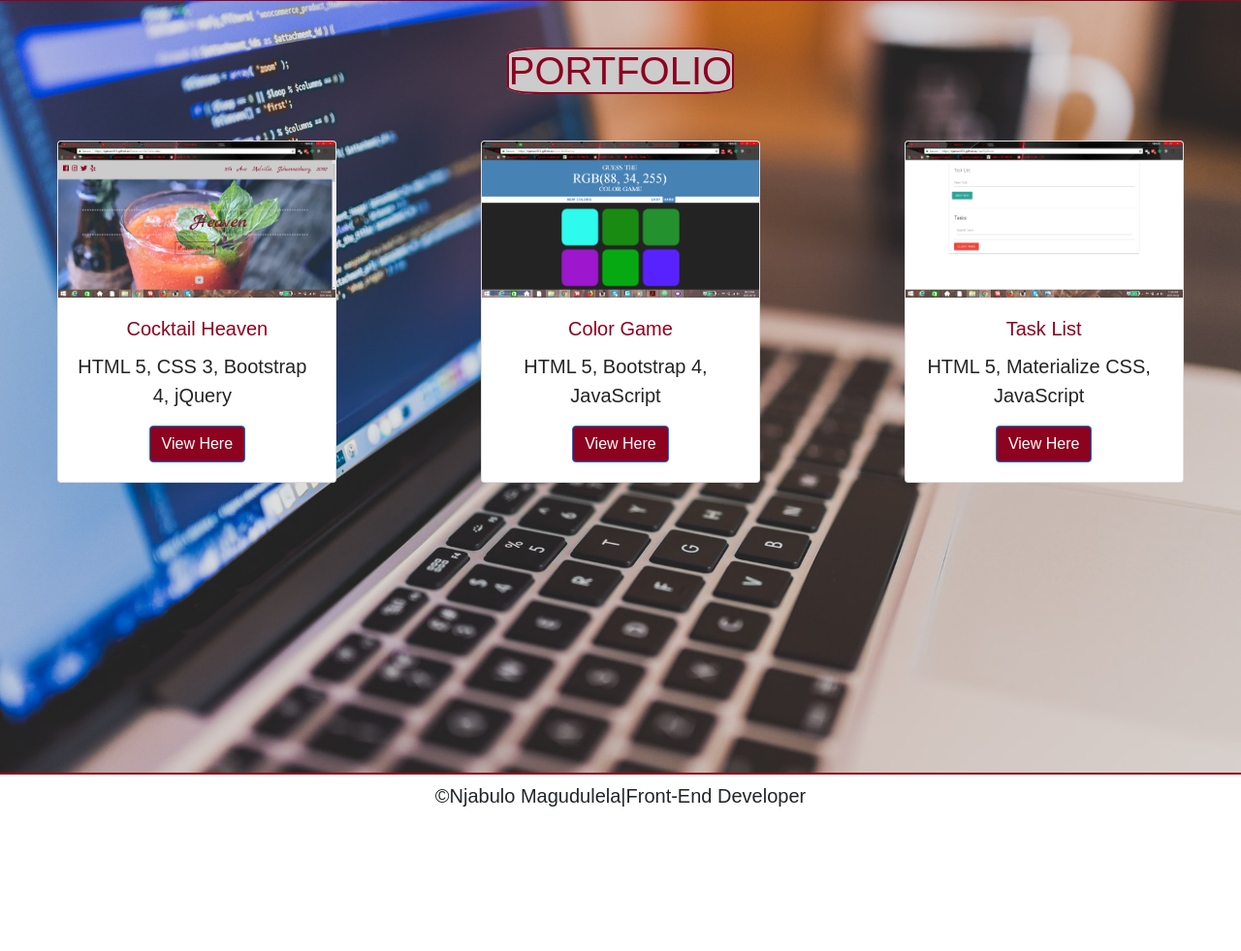
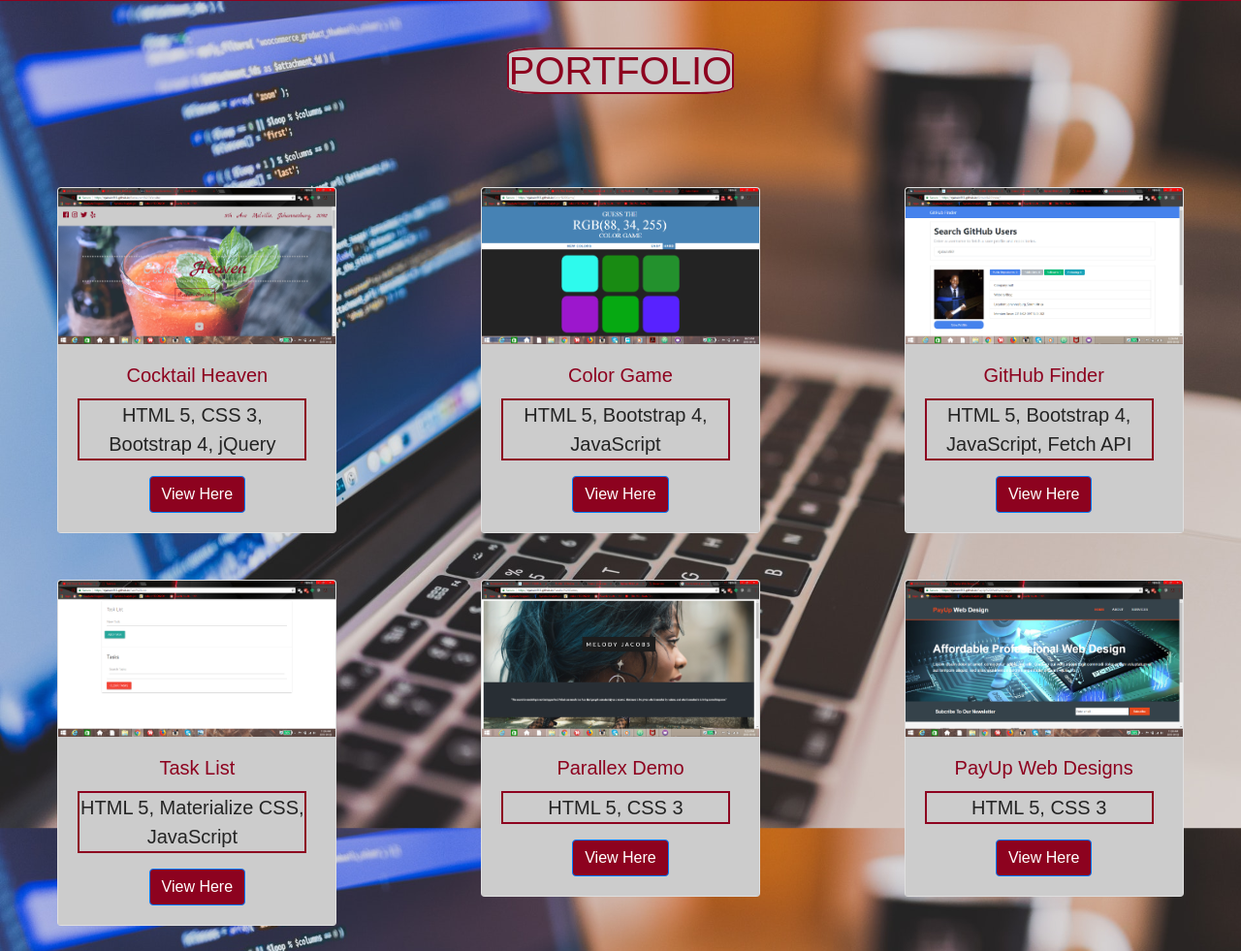
Before and after one commit to Njabulo961/Njabulo961.github.io, a plain HTML site: page Portfolio/index.html in a window 1280 px wide. Shown: the part 1699-2680 px from the top of the page at 97% size. Before the commit the page ends 2540 px from the top, so only its background shows below. Drawn offline with nearby package versions, Linux system fonts and the light colour scheme.

Commit message:
Portfolio
Portfolio

```diff
--- a/Portfolio/index.html
+++ b/Portfolio/index.html
@@ -56,10 +56,10 @@ being of utmost importance.</p>
   <h1 class="text-uppercase red my-5"><span>portfolio</span></h1>
   <!--- Portfolio item 1 --->
   <div class="row">
-  <div class="col-sm-4">
+  <div class="col-sm-4 py-5">
   <div class="card" style="width: 18rem;">
   <img class="card-img-top" src="Cocktail.png" alt="Card image cap">
-  <div class="card-body red">
+  <div class="card-body red grey-b">
     <h5 class="card-title">Cocktail Heaven</h5>
     <p class="card-text">HTML 5, CSS 3, Bootstrap 4, jQuery</p>
     <a href="https://njabulo961.github.io/Restaurant%20Website/" class="btn btn-primary red-b" target="_blank">View Here</a>
@@ -67,10 +67,10 @@ being of utmost importance.</p>
 </div>
 </div>
 <!--- Portfolio item 2 --->
-<div class="col-sm-4">
+<div class="col-sm-4 py-5">
 <div class="card" style="width: 18rem;">
 <img class="card-img-top" src="Color.png" alt="Card image cap">
-<div class="card-body red">
+<div class="card-body red grey-b">
   <h5 class="card-title">Color Game</h5>
   <p class="card-text">HTML 5, Bootstrap 4, JavaScript</p>
   <a href="https://njabulo961.github.io/Color%20Game/" class="btn btn-primary red-b" target="_blank">View Here</a>
@@ -78,13 +78,46 @@ being of utmost importance.</p>
 </div>
 </div>
 <!--- Portfolio item 3 --->
+<div class="col-sm-4 py-5">
+<div class="card" style="width: 18rem;">
+<img class="card-img-top" src="GitHub Finder.png" alt="Card image cap">
+<div class="card-body red grey-b">
+  <h5 class="card-title">GitHub Finder</h5>
+  <p class="card-text">HTML 5, Bootstrap 4, JavaScript, Fetch API</p>
+  <a href="https://njabulo961.github.io/Github%20finder/" class="btn btn-primary red-b" target="_blank">View Here</a>
+</div>
+</div>
+</div>
+<!--- Portfolio item 4 --->
 <div class="col-sm-4">
 <div class="card" style="width: 18rem;">
 <img class="card-img-top" src="Task List.png" alt="Card image cap">
-<div class="card-body red">
+<div class="card-body red grey-b">
   <h5 class="card-title">Task List</h5>
   <p class="card-text">HTML 5, Materialize CSS, JavaScript</p>
   <a href="https://njabulo961.github.io/Task%20List/" class="btn btn-primary red-b" target="_blank">View Here</a>
+</div>
+</div>
+</div>
+<!--- Portfolio item 5 --->
+<div class="col-sm-4">
+<div class="card" style="width: 18rem;">
+<img class="card-img-top" src="Parallex.png" alt="Card image cap">
+<div class="card-body red grey-b">
+  <h5 class="card-title">Parallex Demo</h5>
+  <p class="card-text">HTML 5, CSS 3</p>
+  <a href="https://njabulo961.github.io/Parallex%20Demo/" class="btn btn-primary red-b" target="_blank">View Here</a>
+</div>
+</div>
+</div>
+<!--- Portfolio item 6 --->
+<div class="col-sm-4">
+<div class="card" style="width: 18rem;">
+<img class="card-img-top" src="PayUp.png" alt="Card image cap">
+<div class="card-body red grey-b">
+  <h5 class="card-title">PayUp Web Designs</h5>
+  <p class="card-text">HTML 5, CSS 3</p>
+  <a href="https://njabulo961.github.io/PayUp%20Web%20Design/" class="btn btn-primary red-b" target="_blank">View Here</a>
 </div>
 </div>
 </div>
--- a/Portfolio/style.css
+++ b/Portfolio/style.css
@@ -3,12 +3,11 @@ body{
  font-family: sans-serif;
  margin-left: 0;
  margin-right: 0;
+ background-color: #ccc;
 }
 
 .cont{
   width: 100%
-  background-color: #f4f4f4;
-
 }
 .red{
   color: #8d021f;
@@ -21,6 +20,10 @@ body{
 }
 .grey{
   color: #ccc;
+}
+
+.grey-b {
+  background-color: #ccc;
 }
 
 span{
@@ -59,6 +62,8 @@ p{
   font-size: 20px;
   color: #242424;
   margin-right: 10px;
+  background-color: #ccc;
+  border: 2px solid  #8d021f;
 
 }
 
@@ -67,7 +72,7 @@ p{
   background: url(port.jpg)center/cover fixed no-repeat;
   border-top: 2px solid  #8d021f;
   border-bottom: 2px solid  #8d021f;
-  height: 100vh;
+  height: 170vh;
 }
 
 .ht{
@@ -81,4 +86,5 @@ p{
 footer{
   text-align: center;
   margin-top: 10px;
+  border-bottom: 2px solid  #8d021f;
 }
```
Also changed, not shown: Portfolio/GitHub Finder.png (added), Portfolio/Parallex.png (added).
